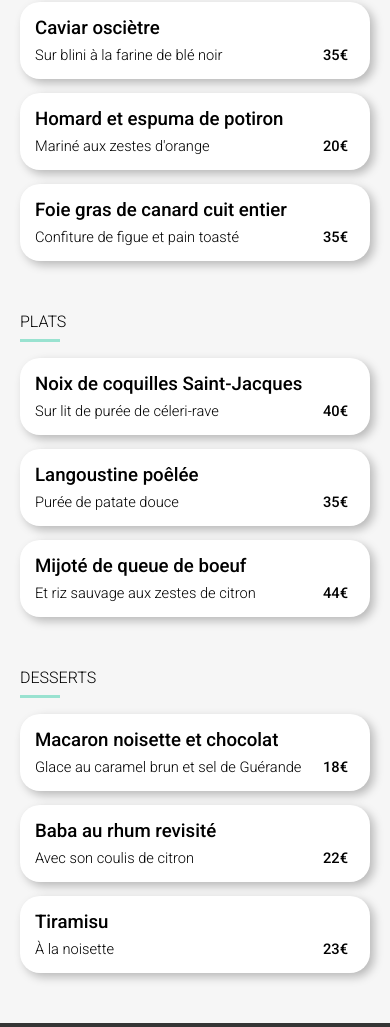
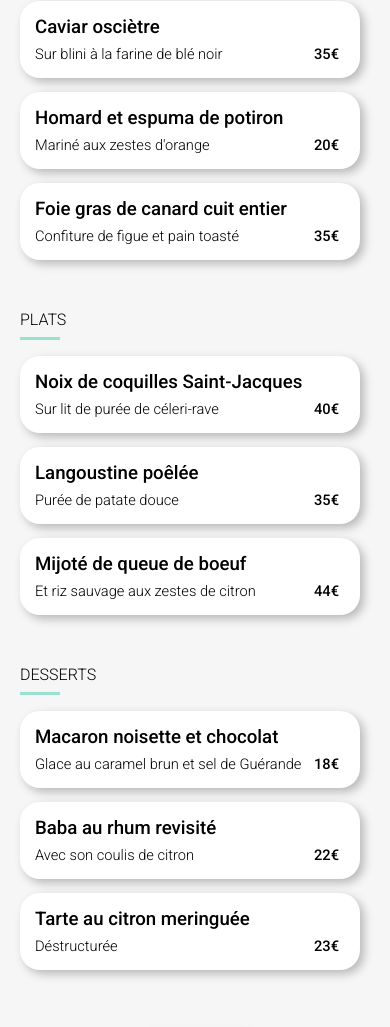
Before and after one commit to Ludprl/LudovicPorlan_3_22082021, a plain HTML site: page la-note-enchantee.html in a window 390 px wide. Shown: the part 565-1592 px from the top of the page. Drawn offline with Linux system fonts and the light colour scheme; a web font is replaced by a local one.

Commit message:
Responsive adjustments

```diff
--- a/css/main.scss
+++ b/css/main.scss
@@ -228,6 +228,7 @@ button {
         background-color: white;
         max-width: 450px;
         min-width: 340px;
+        flex-grow: 1;
         margin: 0 20px;
         display: flex;
         flex-direction: column;
--- a/css/pages.scss
+++ b/css/pages.scss
@@ -24,7 +24,7 @@ $color-three: #99e2d0;
     }
     &__title {
         display: flex;
-        margin: 0 40px 0 20px;
+        margin: 0 40px 20px 20px;
         flex-direction: row;
         align-items: center;
         justify-content: space-between;
@@ -37,8 +37,12 @@ $color-three: #99e2d0;
     }
 }
 .menu {
-    padding: 20px 20px;
     background-color: $background-color-grey;
+    display: flex;
+    flex-direction: column;
+    align-items: center;
+    width: 100%;
+
     li {
         background-color: white;
         border-radius: 20px;
@@ -47,16 +51,30 @@ $color-three: #99e2d0;
         padding: 15px 15px 15px 15px;
         margin-bottom: 14px;
         box-shadow: 0.25rem 0.25rem 10px rgba(0, 0, 0, 0.25);
-        max-width: 400px;
+        width: 310px;
     }
+    & button {
+        max-width: 186px;
+        font-size: 0.9rem;
+        display: flex;
+        align-self: center;
+        margin-bottom: 58px;
+    }
+    &__wrap {
+        display: flex;
+        flex-wrap: wrap;
+        flex-direction: row;
         &__sub {
+            margin: 20px 20px 0 20px;
             display: flex;
             flex-direction: column;
             & h4 {
                 text-transform: uppercase;
                 font-weight: 300;
+                margin-top: 0px;
                 margin-bottom: 8px;
             }
+
             &__line {
                 height: 3px;
                 background-color: #99e2d0;
@@ -96,6 +114,7 @@ $color-three: #99e2d0;
                 justify-content: flex-end;
                 span {
                     text-overflow: ellipsis;
+                }
             }
         }
     }
--- a/la-note-enchantee.html
+++ b/la-note-enchantee.html
@@ -48,16 +48,19 @@
             </div>
         </div>
         <main class="menu">
-            <section class="menu__sub">
+            <div class="menu__wrap">
+                <section class="menu__wrap__sub">
                     <h4>Entrées</h4>
-                <div class="menu__sub__line"></div>
+                    <div class="menu__wrap__sub__line"></div>
                     <ul>
                         <li class="menuItem time-1">
-                        <div class="menu__sub__name">
+                            <div class="menu__wrap__sub__name">
                                 <h4>Ravioles de foie gras</h4>
-                            <span>Accompagnés de leur crème à la truffe</span>
+                                <span
+                                    >Accompagnés de leur crème à la truffe
+                                </span>
                             </div>
-                        <div class="menu__sub__price">
+                            <div class="menu__wrap__sub__price">
                                 <span>25€</span>
                             </div>
                             <div class="menuItem__confirmation">
@@ -67,11 +70,11 @@
                             </div>
                         </li>
                         <li class="menuItem time-2">
-                        <div class="menu__sub__name">
+                            <div class="menu__wrap__sub__name">
                                 <h4>Caviar osciètre</h4>
-                            <span>Sur blini à la farine de blé noir</span>
+                                <span>Sur blini à la farine de blé noir </span>
                             </div>
-                        <div class="menu__sub__price">
+                            <div class="menu__wrap__sub__price">
                                 <span>35€</span>
                             </div>
                             <div class="menuItem__confirmation">
@@ -80,12 +83,12 @@
                                 </div>
                             </div>
                         </li>
-                    <li class="menuItem time-3">
-                        <div class="menu__sub__name">
+                        <li class="menuItem time-1">
+                            <div class="menu__wrap__sub__name">
                                 <h4>Homard et espuma de potiron</h4>
-                            <span>Mariné aux zestes d'orange</span>
+                                <span>Mariné aux zestes d'orange </span>
                             </div>
-                        <div class="menu__sub__price">
+                            <div class="menu__wrap__sub__price">
                                 <span>20€</span>
                             </div>
                             <div class="menuItem__confirmation">
@@ -94,12 +97,12 @@
                                 </div>
                             </div>
                         </li>
-                    <li class="menuItem time-4">
-                        <div class="menu__sub__name">
+                        <li class="menuItem time-3">
+                            <div class="menu__wrap__sub__name">
                                 <h4>Foie gras de canard cuit entier</h4>
-                            <span>Confiture de figue et pain toasté</span>
+                                <span>Confiture de figue et pain toasté </span>
                             </div>
-                        <div class="menu__sub__price">
+                            <div class="menu__wrap__sub__price">
                                 <span>35€</span>
                             </div>
                             <div class="menuItem__confirmation">
@@ -110,16 +113,16 @@
                         </li>
                     </ul>
                 </section>
-            <section class="subMenu menu__sub">
+                <section class="subMenu menu__wrap__sub">
                     <h4>Plats</h4>
-                <div class="menu__sub__line"></div>
+                    <div class="menu__wrap__sub__line"></div>
                     <ul>
-                    <li class="menuItem time-5">
-                        <div class="menu__sub__name">
+                        <li class="menuItem time-4">
+                            <div class="menu__wrap__sub__name">
                                 <h4>Noix de coquilles Saint-Jacques</h4>
-                            <span>Sur lit de purée de céleri-rave</span>
+                                <span>Sur lit de purée de céleri-rave </span>
                             </div>
-                        <div class="menu__sub__price">
+                            <div class="menu__wrap__sub__price">
                                 <span>40€</span>
                             </div>
                             <div class="menuItem__confirmation">
@@ -128,12 +131,12 @@
                                 </div>
                             </div>
                         </li>
-                    <li class="menuItem time-6">
-                        <div class="menu__sub__name">
+                        <li class="menuItem time-5">
+                            <div class="menu__wrap__sub__name">
                                 <h4>Langoustine poêlée</h4>
-                            <span>Purée de patate douce</span>
+                                <span>Purée de patate douce </span>
                             </div>
-                        <div class="menu__sub__price">
+                            <div class="menu__wrap__sub__price">
                                 <span>35€</span>
                             </div>
                             <div class="menuItem__confirmation">
@@ -142,12 +145,14 @@
                                 </div>
                             </div>
                         </li>
-                    <li class="menuItem time-7">
-                        <div class="menu__sub__name">
+                        <li class="menuItem time-6">
+                            <div class="menu__wrap__sub__name">
                                 <h4>Mijoté de queue de boeuf</h4>
-                            <span>Et riz sauvage aux zestes de citron</span>
+                                <span
+                                    >Et riz sauvage aux zestes de citron
+                                </span>
                             </div>
-                        <div class="menu__sub__price">
+                            <div class="menu__wrap__sub__price">
                                 <span>44€</span>
                             </div>
                             <div class="menuItem__confirmation">
@@ -158,18 +163,18 @@
                         </li>
                     </ul>
                 </section>
-            <section class="subMenu menu__sub">
+                <section class="subMenu menu__wrap__sub">
                     <h4>Desserts</h4>
-                <div class="menu__sub__line"></div>
+                    <div class="menu__wrap__sub__line"></div>
                     <ul>
-                    <li class="menuItem time-8">
-                        <div class="menu__sub__name">
+                        <li class="menuItem time-7">
+                            <div class="menu__wrap__sub__name">
                                 <h4>Macaron noisette et chocolat</h4>
                                 <span
-                                >Glace au caramel brun et sel de Guérande</span
-                            >
+                                    >Glace au caramel brun et sel de Guérande
+                                </span>
                             </div>
-                        <div class="menu__sub__price">
+                            <div class="menu__wrap__sub__price">
                                 <span>18€</span>
                             </div>
                             <div class="menuItem__confirmation">
@@ -178,12 +183,12 @@
                                 </div>
                             </div>
                         </li>
-                    <li class="menuItem time-9">
-                        <div class="menu__sub__name">
+                        <li class="menuItem time-8">
+                            <div class="menu__wrap__sub__name">
                                 <h4>Baba au rhum revisité</h4>
-                            <span>Avec son coulis de citron</span>
+                                <span>Avec son coulis de citron </span>
                             </div>
-                        <div class="menu__sub__price">
+                            <div class="menu__wrap__sub__price">
                                 <span>22€</span>
                             </div>
                             <div class="menuItem__confirmation">
@@ -192,12 +197,12 @@
                                 </div>
                             </div>
                         </li>
-                    <li class="menuItem time-10">
-                        <div class="menu__sub__name">
-                            <h4>Tiramisu</h4>
-                            <span>À la noisette</span>
+                        <li class="menuItem time-9">
+                            <div class="menu__wrap__sub__name">
+                                <h4>Tarte au citron meringuée</h4>
+                                <span>Déstructurée </span>
                             </div>
-                        <div class="menu__sub__price">
+                            <div class="menu__wrap__sub__price">
                                 <span>23€</span>
                             </div>
                             <div class="menuItem__confirmation">
@@ -208,7 +213,10 @@
                         </li>
                     </ul>
                 </section>
+            </div>
+            <button class="" type="button">Commandez</button>
         </main>
+
         <footer class="footer">
             <div class="footer__container">
                 <h2>ohmyfood</h2>
```
Also changed, not shown: Le-delice-des-sens.html (+34 -31 lines), a-la-française.html (+38 -32 lines), la-palette-du-gout.html (+36 -27 lines), css/main.css, css/pages.css, 2 other files. Lines whose indentation alone changed are shown as unchanged.
